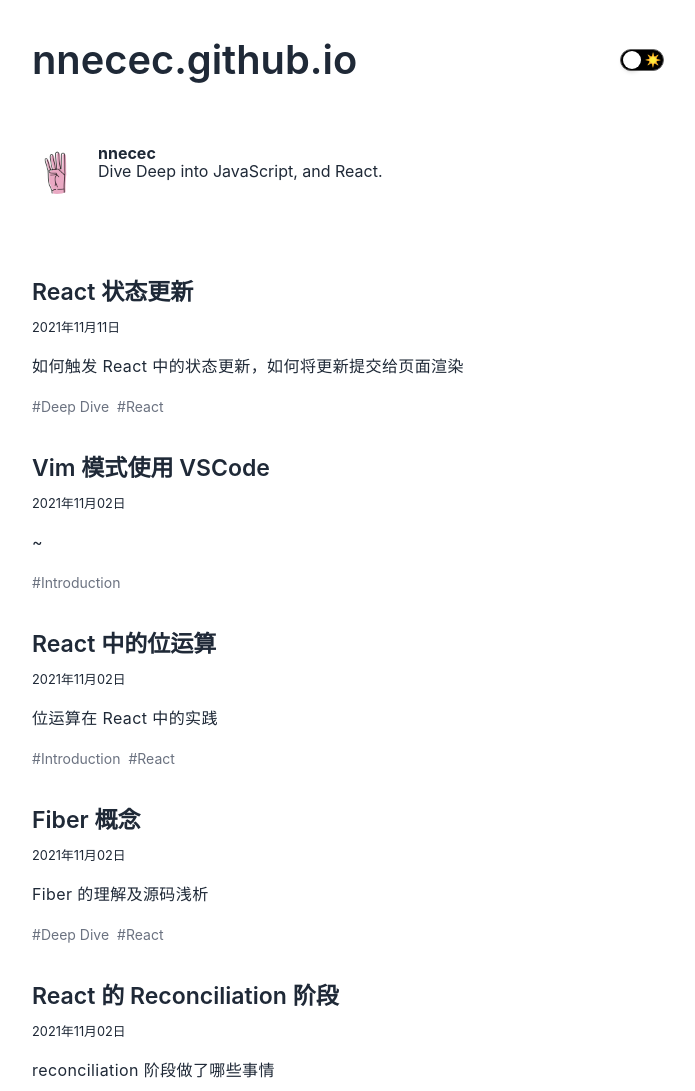
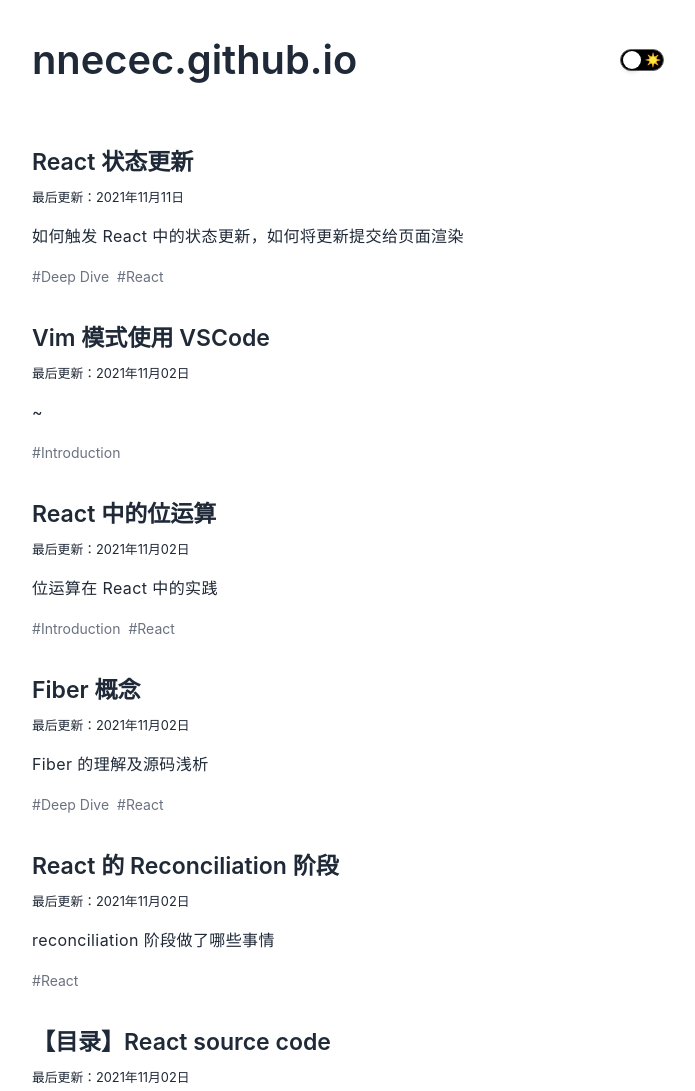
Before and after one commit to nnecec/nnecec.studio, a Gatsby site: page / in a window 1280 px wide. Shown: the top 1091 px of the page, without its empty margins (292-987 px from the left). Built offline with nearby package versions, Linux system fonts and the light colour scheme; Gatsby itself is replaced by a stand-in of ours.

Commit message:
update style

```diff
--- a/src/components/bio.js
+++ b/src/components/bio.js
@@ -5,11 +5,11 @@
  * See: https://www.gatsbyjs.com/docs/use-static-query/
  */
 
-import * as React from "react"
 import { useStaticQuery, graphql } from "gatsby"
 import { StaticImage } from "gatsby-plugin-image"
+import cls from 'classnames'
 
-export const Bio = () => {
+export const Bio = ({ className }) => {
   const data = useStaticQuery(graphql`
     query BioQuery {
       site {
@@ -30,10 +30,10 @@
   // Set these values by editing "siteMetadata" in gatsby-config.js
   const { author, social, description } = data.site.siteMetadata
   return (
-    <div className="bio">
+    <div className={cls('bio', 'flex', className)}>
       <StaticImage
-        className="bio-avatar"
         layout="fixed"
+        className="rounded-full mr-4"
         formats={["AUTO", "WEBP", "AVIF"]}
         src="../images/profile-pic.jpg"
         width={50}
@@ -41,15 +41,15 @@
         quality={95}
         alt="Profile picture"
       />
-      {author?.name && (
-        <div>
+      {
+        author?.name && (
           <div>
-            <strong>{author.name}</strong> {author?.summary || null}
+            <strong className="text-lg">{author.name}</strong> {author?.summary || null}
             <div>{description}</div>
           </div>
-        </div>
 
-      )}
-    </div>
+        )
+      }
+    </div >
   )
 }
--- a/src/styles/style.css
+++ b/src/styles/style.css
@@ -79,10 +79,6 @@
   padding: var(--spacing-10) var(--spacing-5);
 }
 
-.global-wrapper[data-is-root-path="true"] .bio {
-  margin-bottom: var(--spacing-20);
-}
-
 .main-heading {
   font-size: var(--fontSize-6);
   margin: 0;
@@ -118,21 +114,6 @@
   font-size: var(--fontSize-2);
 }
 
-.bio {
-  display: flex;
-  margin-bottom: var(--spacing-8);
-}
-
-.bio p {
-  margin-bottom: var(--spacing-0);
-}
-
-.bio-avatar {
-  margin-right: var(--spacing-4);
-  margin-bottom: var(--spacing-0);
-  min-width: 50px;
-  border-radius: 100%;
-}
 .blog-post a {
   margin-left: var(--spacing-1);
   margin-right: var(--spacing-1);
--- a/src/templates/blog-list.js
+++ b/src/templates/blog-list.js
@@ -29,7 +29,6 @@
   return (
     <Layout location={location} title={siteTitle}>
       <SEO title="All posts" />
-      <Bio />
 
       <ol style={{ listStyle: `none` }}>
         {posts.map(post => {
@@ -48,7 +47,7 @@
                       <span itemProp="headline">{title}</span>
                     </Link>
                   </h2>
-                  <small>{post.frontmatter.date}</small>
+                  <small>最后更新：{post.frontmatter.date}</small>
                 </header>
                 <section>
                   <p
@@ -87,6 +86,9 @@
           </Link>
         )}
       </Space>
+
+      <Bio className="my-12" />
+
     </Layout>
   )
 }
--- a/src/templates/blog-post.js
+++ b/src/templates/blog-post.js
@@ -22,7 +22,7 @@
         <header className="mb-12">
           <h1>{post.frontmatter.title}</h1>
           <div>
-            <div className="text-sm mb-2">上次更新: {post.frontmatter.date}</div>
+            <div className="text-sm mb-2">最后更新: {post.frontmatter.date}</div>
             <div>{post.frontmatter.tags?.map(tag => (<Tag>{tag}</Tag>))}</div>
           </div>
 
```
